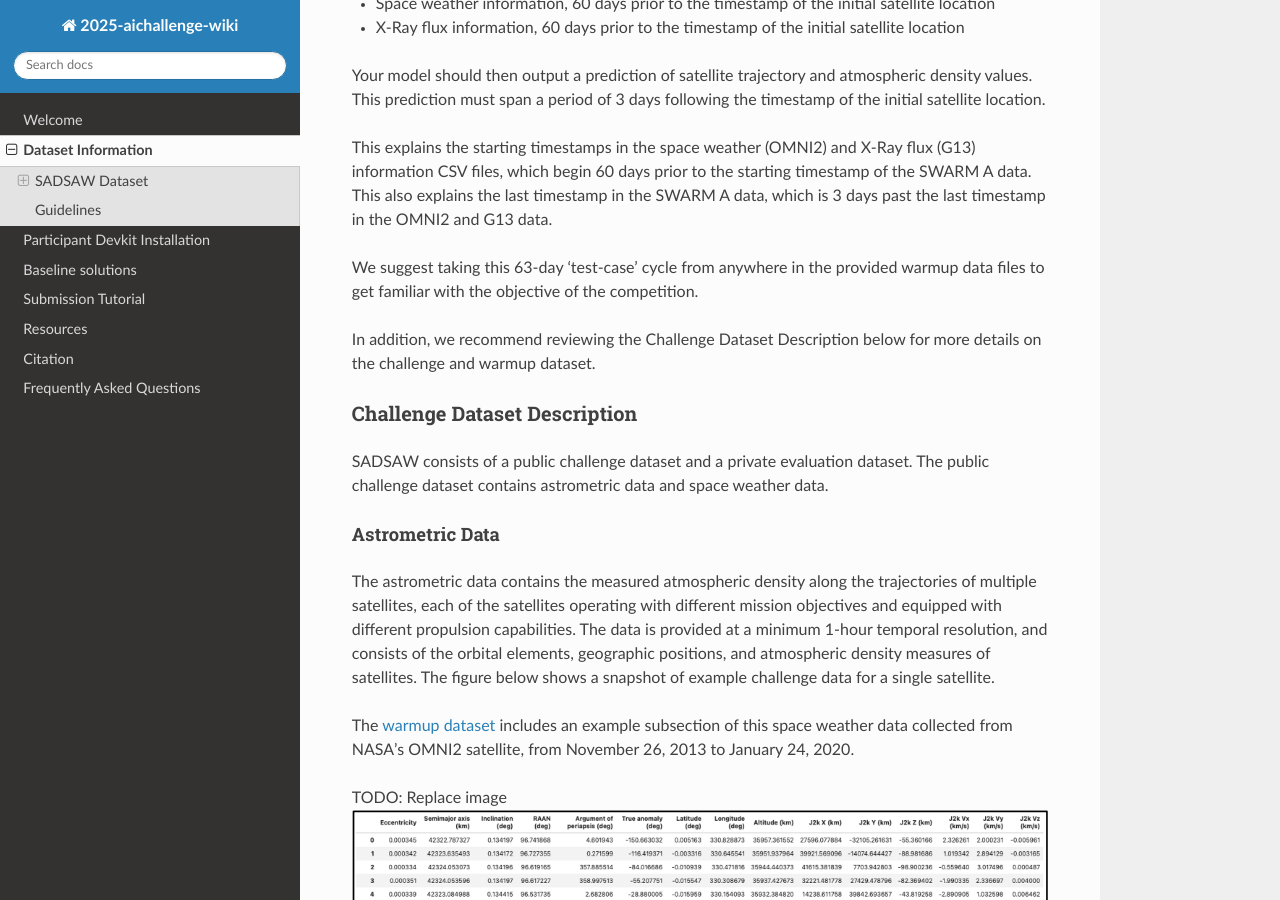
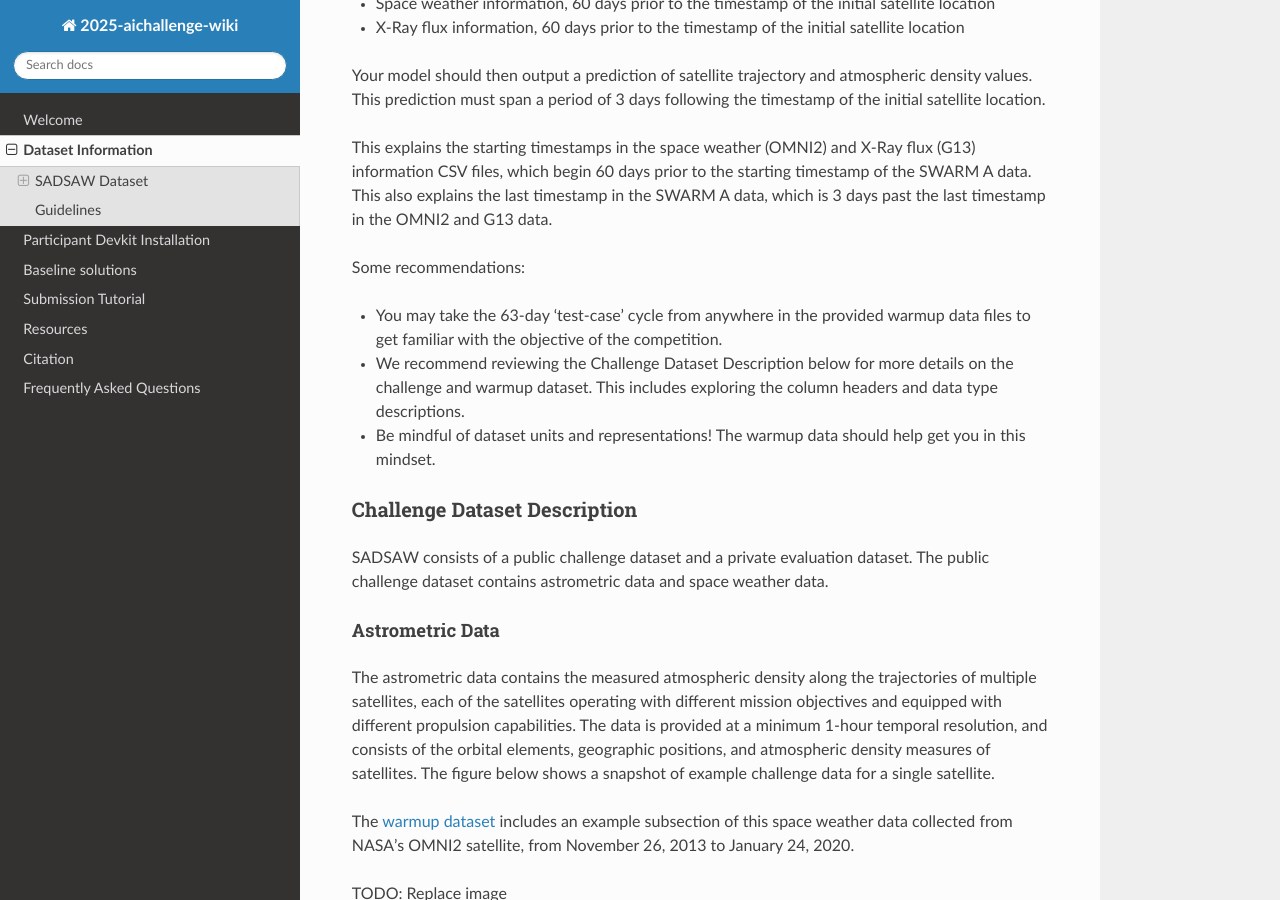
Before and after one commit to olgupila/STORM-AI-devkit-2025, a Sphinx documentation site: the page built from docs/dataset.md, in a window 1280 px wide and 900 px high, scrolled down 850 px. Built offline with Sphinx 7.4.7 and the Read the Docs theme 3.1.0, drawn with Linux system fonts in a browser that asks for light colours; pages that are not in the unit, such as notebooks, are missing from menus.

Commit message:
warmup phase more

```diff
--- a/docs/dataset.md
+++ b/docs/dataset.md
@@ -26,10 +26,10 @@ Your model should then output a prediction of satellite trajectory and atmospher
 
 This explains the starting timestamps in the space weather (OMNI2) and X-Ray flux (G13) information CSV files, which begin 60 days prior to the starting timestamp of the SWARM A data. This also explains the last timestamp in the SWARM A data, which is 3 days past the last timestamp in the OMNI2 and G13 data.
 
-We suggest taking this 63-day 'test-case' cycle from anywhere in the provided warmup data files to get familiar with the objective of the competition.
-
-In addition, we recommend reviewing the Challenge Dataset Description below for more details on the challenge and warmup dataset.
-
+Some recommendations:
+* You may take the 63-day 'test-case' cycle from anywhere in the provided warmup data files to get familiar with the objective of the competition.
+* We recommend reviewing the Challenge Dataset Description below for more details on the challenge and warmup dataset. This includes exploring the column headers and data type descriptions.
+* Be mindful of dataset units and representations! The warmup data should help get you in this mindset.
 
 ### Challenge Dataset Description
 
```
